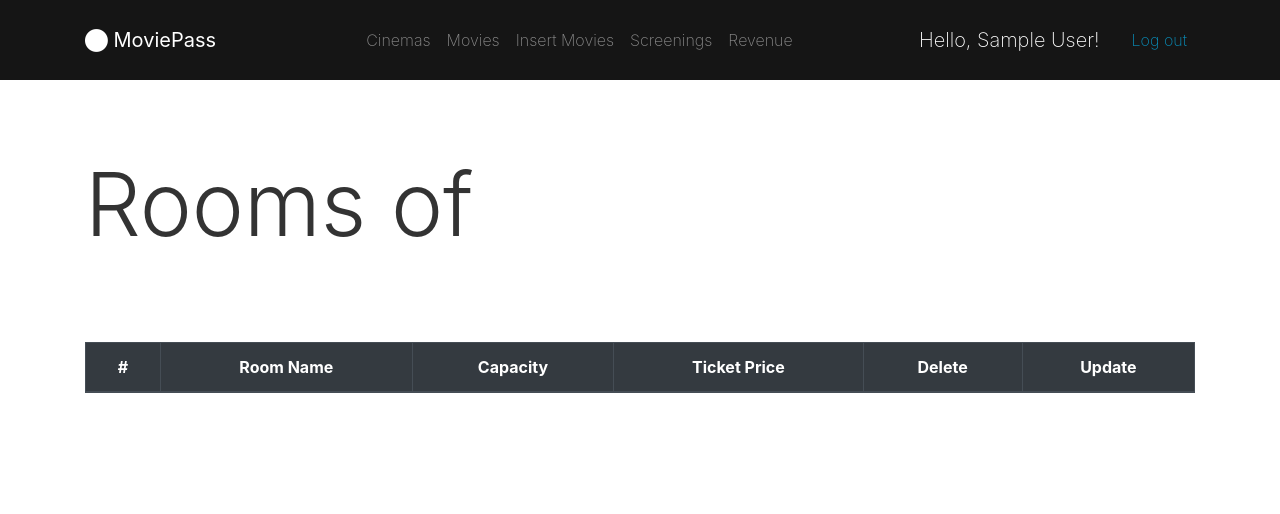
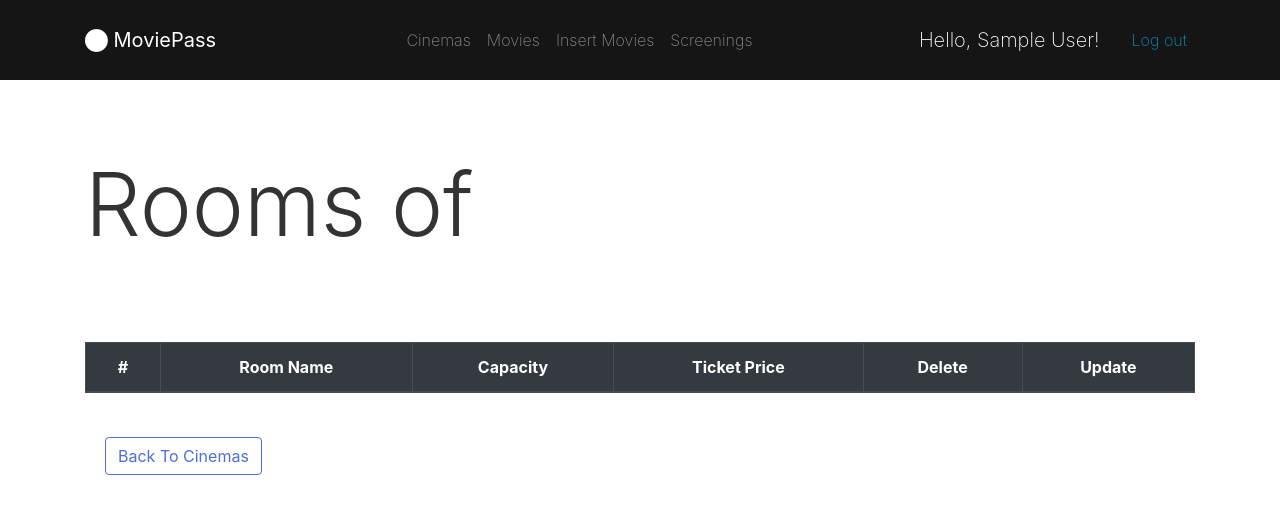
Before and after one commit to juanvoirin/TPFINAL, a PHP site: template Views/user-list-rooms.php in a window 1280 px wide. Shown: the top 514 px of the page. Run offline with PHP 8.4, Linux system fonts and the light colour scheme; the template is opened without the code that fills it, so the values that code supplies are empty; the visitor is signed in with stand-in values (Sample User, id 1); some libraries are stand-ins or nearby versions.

Commit message:
Test, comentarios, correciones y botones back

```diff
--- a/Controllers/ScreeningController.php
+++ b/Controllers/ScreeningController.php
@@ -241,7 +241,7 @@ class ScreeningController
 
                 $runtimeActual = $movieDao->getRuntimeAPI($idMovie) + 15 ;
                 $hoursActual = floor($runtimeActual / 60);
-                $minutesActual = floor($runtimeActual - ($hours * 60));
+                $minutesActual = floor($runtimeActual - ($hoursActual * 60));
 
                 $hourFinishActual = new datetime ($time);
                 $hourFinishActual->modify('+'.$hoursActual." hour");
--- a/Views/nav-user.php
+++ b/Views/nav-user.php
@@ -18,9 +18,9 @@
         <?php if ($_SESSION["type"] == "administrator") { ?>
         <li class="nav-item"> <a class="nav-link" href="<?php echo  FRONT_ROOT."Movie/showAddView";?>">Insert Movies</a> </li>
         <li class="nav-item"> <a class="nav-link" href="<?php echo  FRONT_ROOT."Screening/showListView";?>">Screenings</a> </li>
-        <li class="nav-item"> <a class="nav-link" href="<?php echo  /*FRONT_ROOT."Purchase/showRevenueView";*/ FRONT_ROOT."Movie/showListView";?>">Revenue</a> </li>
+        <!--<li class="nav-item"> <a class="nav-link" href="<?php //echo  /*FRONT_ROOT."Purchase/showRevenueView";*/ FRONT_ROOT."Movie/showListView";?>">Revenue</a> </li>-->
         <?php } else { ?>
-        <li class="nav-item"> <a class="nav-link" href="<?php echo  /*FRONT_ROOT."Purchase/showListView";*/ FRONT_ROOT."Movie/showListView";?>">Tickets bought</a> </li>
+        <li class="nav-item"> <a class="nav-link" href="<?php echo  /*FRONT_ROOT."Purchase/showListView";*/ FRONT_ROOT."Screening/showListView";?>">Tickets</a> </li>
         <?php } ?>
       </ul>
       <ul class="navbar-nav">
--- a/Views/user-list-rooms.php
+++ b/Views/user-list-rooms.php
@@ -62,8 +62,15 @@
             </tbody>
           </table>
           <?php if(isset($_SESSION["type"]) && $_SESSION["type"] == "administrator" && $_SESSION["loggedUser"] == $cinema->getOwner()->getEmail()) { ?>
+            <div class="card-body mx-auto">
             <a href="<?php echo FRONT_ROOT."Room/showAddRoom?idCinema=".$cinema->getId();?>" class="btn btn-primary btn-lg btn-block">Add</a>
+            </div>
             <?php } ?>
+        </div>
+        <div>
+          <div class="card-body mx-auto">
+          <a href="<?php echo FRONT_ROOT."Cinema/showListViewAll" ?>" class="btn btn-outline-secondary"><strong>Back To Cinemas</strong></a>
+          </div>
         </div>
       </div>
     </div>
```
Also changed, not shown: Views/adm-add-movies.php (+7 -7 lines), Views/user-list-screenings.php (+12 -5 lines).
